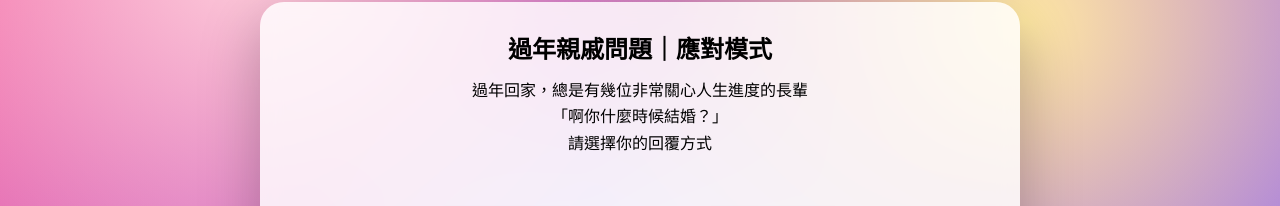
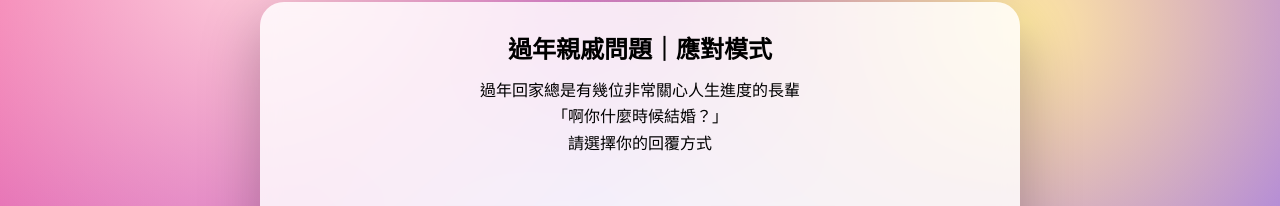
Before and after one commit to r777222999/2026vday, a plain HTML site: page index.html in a window 1280 px wide. Shown: the part 219-425 px from the top of the page. Drawn offline with Linux system fonts and the light colour scheme.

Commit message:
Add files via upload

```diff
--- a/index.html
+++ b/index.html
@@ -157,7 +157,7 @@
   <div class="container">
     <h1>過年親戚問題｜應對模式</h1>
     <p>
-      過年回家，總是有幾位非常關心人生進度的長輩<br>
+      過年回家總是有幾位非常關心人生進度的長輩<br>
       「啊你什麼時候結婚？」<br>
       請選擇你的回覆方式
     </p>
```
